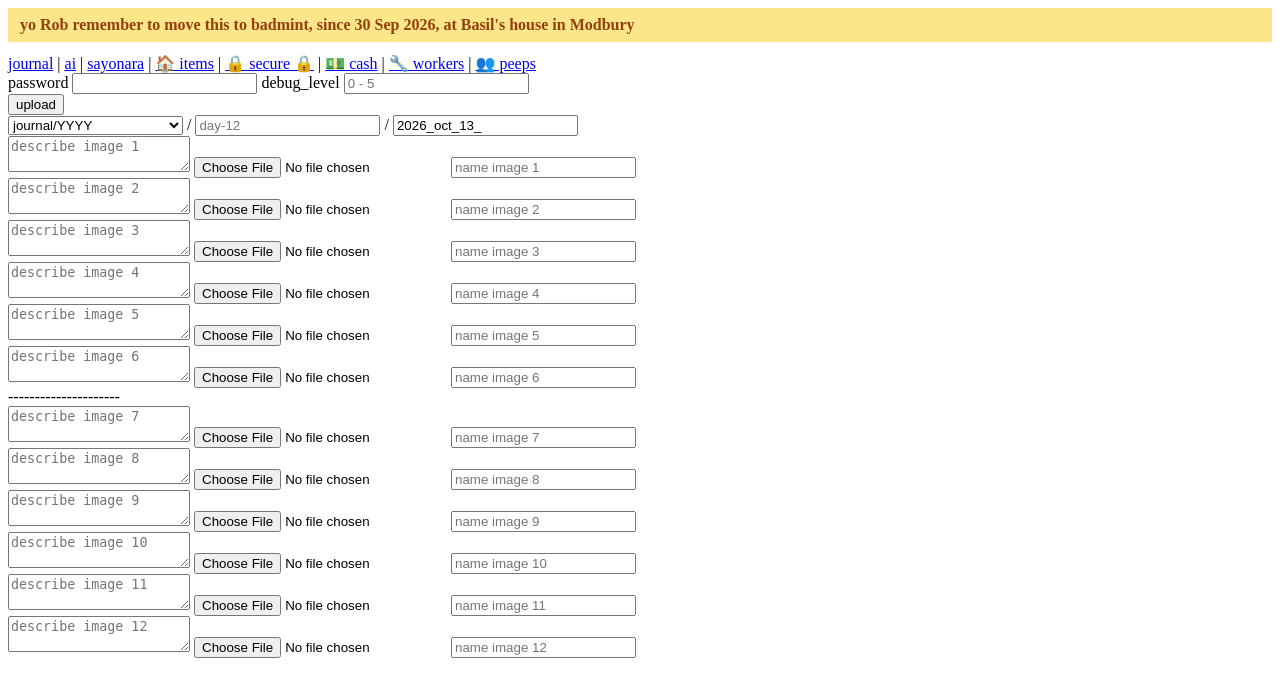
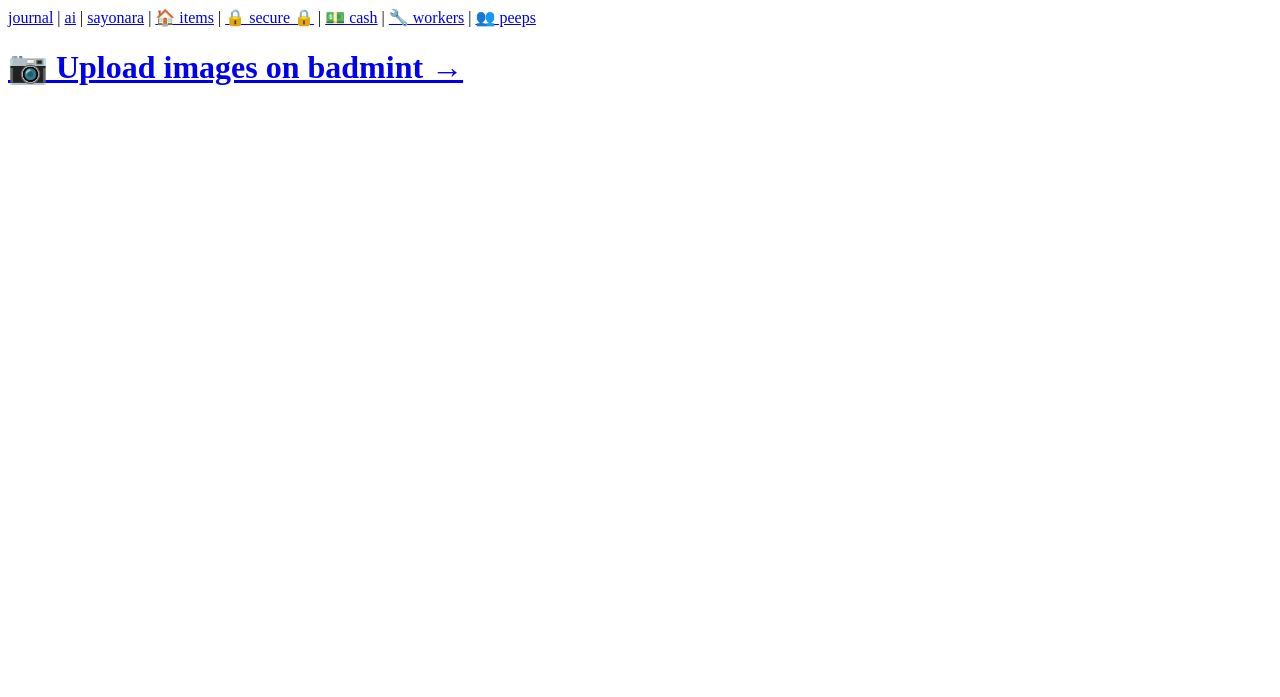
Before and after one commit to thunderrabbit/badmin.robnugen.com, a PHP site: page / in a window 1280 px wide. Shown: the top 697 px of the page. Run offline with PHP 8.4, Linux system fonts and the light colour scheme.

Commit message:
Replace the upload form with a link to badmint
badmint's /upload/ replaces this form (mg #706). A link instead of a 302 keeps this page's menu reachable for the tools still here. bullet.php stays, because db.marbletrack3.com POSTs to it for JSON. The date code and the move-to-badmint reminder went with the form.

Co-Authored-By: Claude Opus 5.5 <noreply@anthropic.com>

Claude-Session: https://claude.ai/code/session_01L1pgbseEXVvukZTPGMtM22

```diff
--- a/index.php
+++ b/index.php
@@ -1,18 +1,3 @@
-<?php
-date_default_timezone_set ("Asia/Tokyo");
-
-$date_of_month = date("d");
-$date_prefix = strtolower(date("Y_M_d_"));
-
-$day_number = $date_of_month + 15;
-
-
-//  Plan to set the subdir based on select, a la https://stackoverflow.com/a/12661801/194309
-// This was the subdir default for quests day-<?php printf('%02d', $day_number); /* leading zero per my preference */
-
-?>
-
-<p style="background:#fde68a;color:#92400e;padding:8px 12px;margin:0 0 12px;font-weight:600">yo Rob remember to move this to badmint, since 30 Sep 2026, at Basil's house in Modbury</p>
 <a href="/">journal</a>
 | <a href="/ai/">ai</a>
 | <a href="/sayonara/">sayonara</a>
@@ -21,89 +6,6 @@ $day_number = $date_of_month + 15;
 | <a href="/cash_balance/">💵 cash</a>
 | <a href="/workers/">🔧 workers</a>
 | <a href="/peeps/">👥 peeps</a>
-<form method="POST" action="bullet.php" enctype="multipart/form-data" >
-  <input type="hidden" name="MAX_FILE_SIZE" value="10000000"/>
-  <div>
-    <label for="password">password</label> <input id="password" type="password" name="password" required />
-    <label for="debug_level">debug_level</label> <input id="debug_level" type="text" name="debug_level" value="" placeholder="0 - 5"/>
-  </div>
-  <div>
-    <input type="submit" value="upload"/>
-  </div>
-  <select name="save_to">
-    <option value="journal">journal/YYYY</option>
-    <option value="events">events/YYYY</option>
-    <option value="walk_and_talk">blog/YYYY/walk_and_talk</option>
-    <option value="blog">blog/YYYY</option>
-    <option value="tmp">tmp</option>
-    <option value="mt3cons">MT3 construction/YYYY</option>
-    <option value="taxj">Tax for Japan/YYYY</option>
-    <option value="mt3parts">MT3 parts/YYYY</option>
-    <option value="mt3workers">MT3 workers/YYYY</option>
-    <option value="quests">quests</option>
-    <option value="plan">walk plan</option>
-  </select> / <input type="text" name="sub_dir" placeholder="day-12" value=""/>
-            / <input type="text" name="date_prefix" placeholder="if YYYY not found in file name" value="<?php echo $date_prefix; /* used if yyyy not found on image name */ ?>"/>
 
-  <div>
-    <textarea name="description[1]" placeholder="describe image 1"></textarea>
-    <input type="file" name="pictures1" />
-    <input type="text" name="image_name[1]" placeholder="name image 1" />
-  </div>
-  <div>
-    <textarea name="description[2]" placeholder="describe image 2"></textarea>
-    <input type="file" name="pictures2" />
-    <input type="text" name="image_name[2]" placeholder="name image 2" />
-  </div>
-  <div>
-    <textarea name="description[3]" placeholder="describe image 3"></textarea>
-    <input type="file" name="pictures3" />
-    <input type="text" name="image_name[3]" placeholder="name image 3" />
-  </div>
-  <div>
-    <textarea name="description[4]" placeholder="describe image 4"></textarea>
-    <input type="file" name="pictures4" />
-    <input type="text" name="image_name[4]" placeholder="name image 4" />
-  </div>
-  <div>
-    <textarea name="description[5]" placeholder="describe image 5"></textarea>
-    <input type="file" name="pictures5" />
-    <input type="text" name="image_name[5]" placeholder="name image 5" />
-  </div>
-  <div>
-    <textarea name="description[6]" placeholder="describe image 6"></textarea>
-    <input type="file" name="pictures6" />
-    <input type="text" name="image_name[6]" placeholder="name image 6" />
-  </div>
----------------------
-  <div>
-    <textarea name="description[7]" placeholder="describe image 7"></textarea>
-    <input type="file" name="pictures7" />
-    <input type="text" name="image_name[7]" placeholder="name image 7" />
-  </div>
-  <div>
-    <textarea name="description[8]" placeholder="describe image 8"></textarea>
-    <input type="file" name="pictures8" />
-    <input type="text" name="image_name[8]" placeholder="name image 8" />
-  </div>
-  <div>
-    <textarea name="description[9]" placeholder="describe image 9"></textarea>
-    <input type="file" name="pictures9" />
-    <input type="text" name="image_name[9]" placeholder="name image 9" />
-  </div>
-  <div>
-    <textarea name="description[10]" placeholder="describe image 10"></textarea>
-    <input type="file" name="pictures10" />
-    <input type="text" name="image_name[10]" placeholder="name image 10" />
-  </div>
-  <div>
-    <textarea name="description[11]" placeholder="describe image 11"></textarea>
-    <input type="file" name="pictures11" />
-    <input type="text" name="image_name[11]" placeholder="name image 11" />
-  </div>
-  <div>
-    <textarea name="description[12]" placeholder="describe image 12"></textarea>
-    <input type="file" name="pictures12" />
-    <input type="text" name="image_name[12]" placeholder="name image 12" />
-  </div>
-</form>
+<!-- The upload form moved to badmint (mg #706). bullet.php stays: db.marbletrack3.com POSTs to it. -->
+<h1><a href="https://badmint.robnugen.com/upload/">📷 Upload images on badmint →</a></h1>
```
